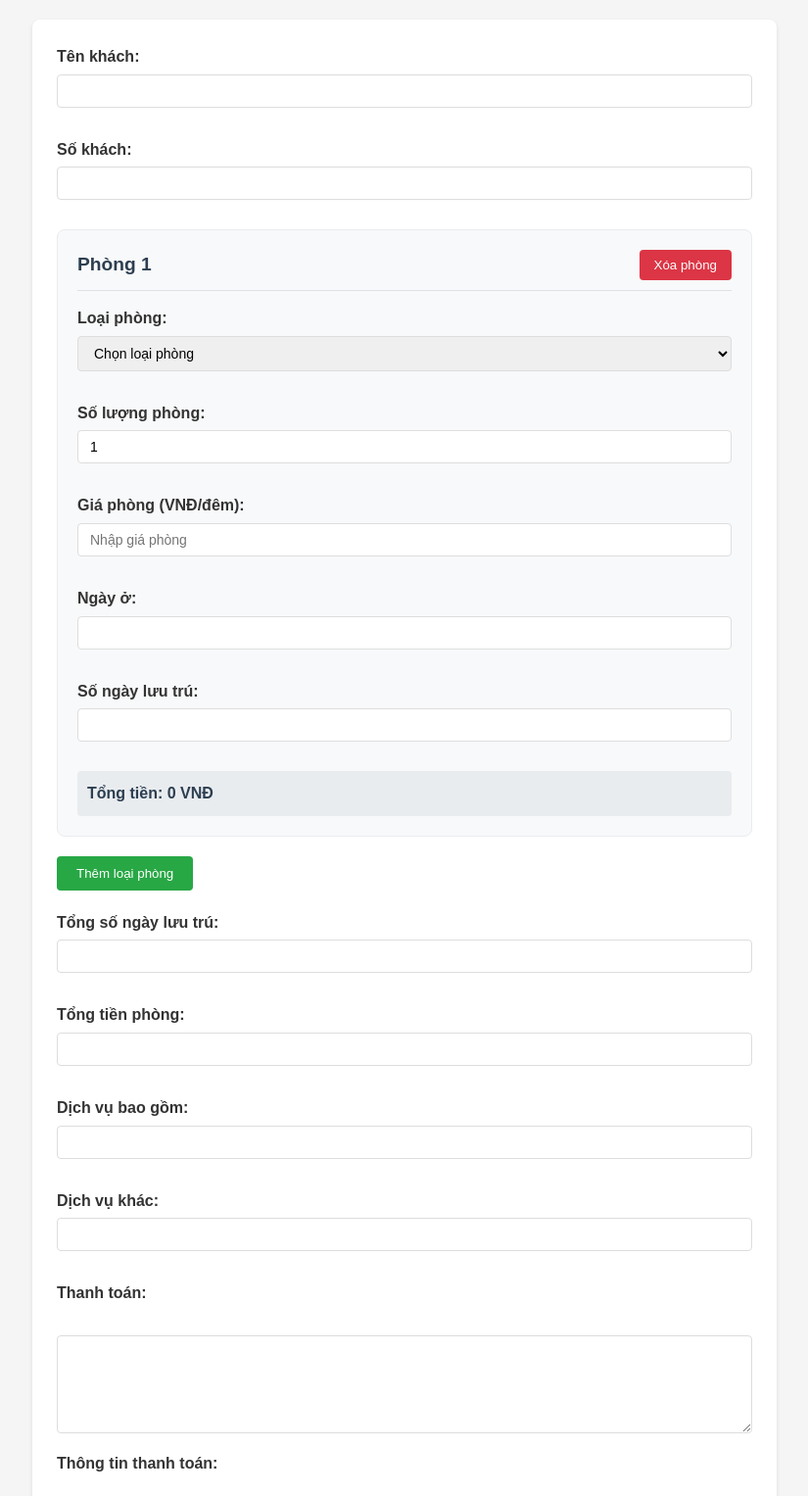
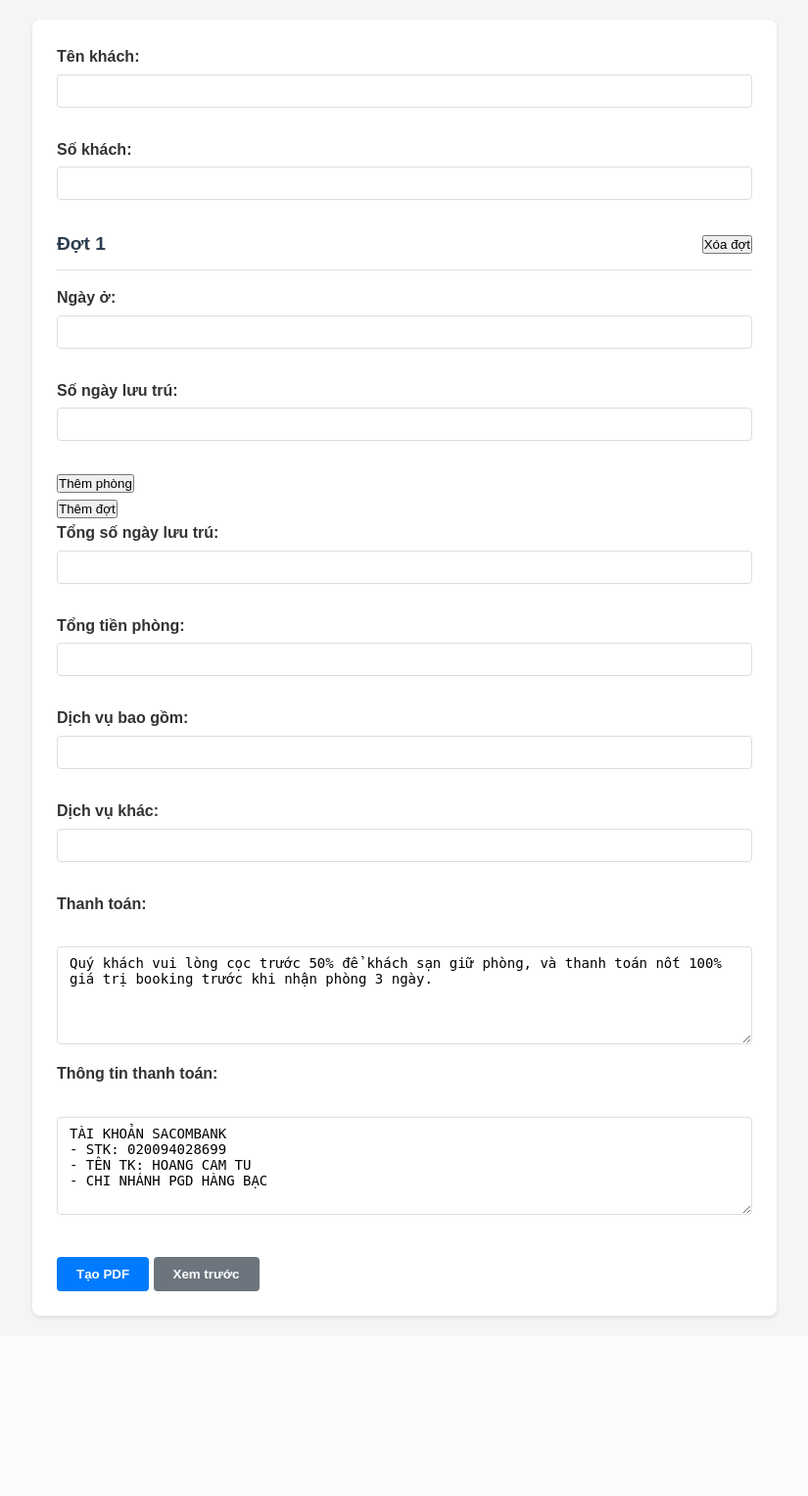
Before and after one commit to angelwshotgun/nas, a Flask app: page / in a window 1280 px wide. Shown: the top 1527 px of the page at 98% size, without its empty margins (227-1052 px from the left). After the commit the page ends 1346 px from the top, so only its background shows below. Run offline with Flask 3, Linux system fonts and the light colour scheme; some libraries are stand-ins or nearby versions.

Commit message:
Update form.html

```diff
--- a/templates/form.html
+++ b/templates/form.html
@@ -167,14 +167,15 @@
                     }
                 }, function(start, end, label) {
                     var daysStayed = end.diff(start, 'days');
-                    var roomGroup = $(element).closest('.room-group');
-                    roomGroup.find('.stay_days').val(daysStayed + ' đêm');
+                    var dateGroup = $(element).closest('.date-group');
+                    dateGroup.find('.stay_days').val(daysStayed + ' đêm');
                     setTimeout(updateStayDates, 100);
                     calculateTotalDays();
                     updateTotalPrice();
                 });
             }
 
+            // Existing helper functions remain the same
             function formatCurrency(number) {
                 return new Intl.NumberFormat('vi-VN', { style: 'currency', currency: 'VND' })
                     .format(number)
@@ -184,7 +185,8 @@
             function calculateRoomPrice(roomGroup) {
                 var quantity = parseInt($(roomGroup).find('input[name="room_quantities[]"]').val()) || 0;
                 var price = parseInt($(roomGroup).find('input[name="room_prices[]"]').val().replace(/[^0-9]/g, '')) || 0;
-                var stayDaysText = $(roomGroup).find('.stay_days').val();
+                var dateGroup = $(roomGroup).closest('.date-group');
+                var stayDaysText = dateGroup.find('.stay_days').val();
                 var nights = parseInt(stayDaysText) || 0;
 
                 var total = quantity * price * nights;
@@ -208,7 +210,7 @@
 
             function updateStayDates() {
                 var stayDates = [];
-                $('.room-group').each(function() {
+                $('.date-group').each(function() {
                     var dateValue = $(this).find('.date-range').val();
                     if (dateValue && dateValue.trim() !== '') {
                         stayDates.push(dateValue);
@@ -230,17 +232,46 @@
             function updateRoomInfo() {
                 var roomInfo = [];
                 $('.room-group').each(function() {
+                    var dateGroup = $(this).closest('.date-group');
+                    var dates = dateGroup.find('.date-range').val();
                     var roomType = $(this).find('select[name="room_types[]"]').val();
                     var quantity = $(this).find('input[name="room_quantities[]"]').val();
                     if (roomType && quantity) {
-                        roomInfo.push(`${quantity} x ${roomType}`);
+                        roomInfo.push(`${dates}: ${quantity} x ${roomType}`);
                     }
                 });
                 $('#room_info').val(roomInfo.join('\n'));
             }
 
-            $('#add-room-btn').click(function() {
-                var roomCount = $('.room-group').length + 1;
+            // New function to add date group
+            $('#add-date-btn').click(function() {
+                var dateCount = $('.date-group').length + 1;
+                var newDateHtml = `
+                    <div class="date-group">
+                        <div class="room-header">
+                            <h3>Đợt ${dateCount}</h3>
+                            <button type="button" class="remove-date">Xóa đợt</button>
+                        </div>
+                        <div class="form-group">
+                            <label>Ngày ở:</label>
+                            <input type="text" class="date-range" required>
+                        </div>
+                        <div class="form-group">
+                            <label>Số ngày lưu trú:</label>
+                            <input type="text" class="stay_days" readonly>
+                        </div>
+                        <div class="rooms-in-date"></div>
+                        <button type="button" class="add-room-btn">Thêm phòng</button>
+                    </div>
+                `;
+                $('#dates-container').append(newDateHtml);
+                initDateRangePicker($('#dates-container .date-group:last-child .date-range'));
+            });
+
+            // Modified function to add room within date group
+            $(document).on('click', '.add-room-btn', function() {
+                var dateGroup = $(this).closest('.date-group');
+                var roomCount = dateGroup.find('.room-group').length + 1;
                 var newRoomHtml = `
                     <div class="room-group">
                         <div class="room-header">
@@ -267,22 +298,35 @@
                                    placeholder="Nhập giá phòng"
                                    oninput="this.value = this.value.replace(/[^0-9]/g, '').replace(/\\B(?=(\\d{3})+(?!\\d))/g, '.')">
                         </div>
-                        <div class="form-group">
-                            <label>Ngày ở:</label>
-                            <input type="text" name="stay_dates[]" class="date-range" required>
-                        </div>
-                        <div class="form-group">
-                            <label>Số ngày lưu trú:</label>
-                            <input type="text" class="stay_days" readonly>
-                        </div>
                         <div class="total-price">Tổng tiền: 0 VNĐ</div>
                     </div>
                 `;
-                $('#rooms-container').append(newRoomHtml);
-                initDateRangePicker($('#rooms-container .room-group:last-child .date-range'));
+                dateGroup.find('.rooms-in-date').append(newRoomHtml);
                 updateTotalPrice();
             });
 
+            // Event handlers
+            $(document).on('click', '.remove-date', function() {
+                $(this).closest('.date-group').remove();
+                $('.date-group').each(function(index) {
+                    $(this).find('> .room-header > h3').text('Đợt ' + (index + 1));
+                });
+                updateRoomInfo();
+                updateTotalPrice();
+                calculateTotalDays();
+            });
+
+            $(document).on('click', '.remove-room', function() {
+                var dateGroup = $(this).closest('.date-group');
+                $(this).closest('.room-group').remove();
+                dateGroup.find('.room-group').each(function(index) {
+                    $(this).find('h3').text('Phòng ' + (index + 1));
+                });
+                updateRoomInfo();
+                updateTotalPrice();
+            });
+
+            // Existing event handlers remain the same
             $(document).on('input', 'input[name="room_quantities[]"], input[name="room_prices[]"]', function() {
                 updateRoomInfo();
                 updateTotalPrice();
@@ -290,18 +334,6 @@
 
             $(document).on('change', 'select[name="room_types[]"]', function() {
                 updateRoomInfo();
-            });
-
-            $(document).on('click', '.remove-room', function() {
-                $(this).closest('.room-group').remove();
-
-                $('.room-group').each(function(index) {
-                    $(this).find('h3').text('Phòng ' + (index + 1));
-                });
-
-                updateRoomInfo();
-                updateTotalPrice();
-                calculateTotalDays();
             });
 
             $('form').on('submit', function(e) {
@@ -318,7 +350,15 @@
                 $('#preview-form').submit();
             });
 
-            initDateRangePicker($('.room-group:first .date-range'));
+            // Set default values
+            const defaultPaymentNote = "Quý khách vui lòng cọc trước 50% để khách sạn giữ phòng, và thanh toán nốt 100% giá trị booking trước khi nhận phòng 3 ngày.";
+            const defaultPaymentInfo = "TÀI KHOẢN SACOMBANK \n- STK: 020094028699 \n- TÊN TK: HOANG CAM TU \n- CHI NHÁNH PGD HÀNG BẠC";
+
+            $('textarea[name="payment_note"]').val(defaultPaymentNote);
+            $('textarea[name="payment_info"]').val(defaultPaymentInfo);
+
+            // Initialize first date group
+            $('#add-date-btn').click();
         });
     </script>
 </head>
@@ -334,45 +374,9 @@
             <input type="text" name="guests" required>
         </div>
 
-        <div id="rooms-container">
-            <div class="room-group">
-                <div class="room-header">
-                    <h3>Phòng 1</h3>
-                    <button type="button" class="remove-room">Xóa phòng</button>
-                </div>
-                <div class="form-group">
-                    <label>Loại phòng:</label>
-                    <select name="room_types[]" required>
-                        <option value="">Chọn loại phòng</option>
-                        <option value="Classic Double Room">Classic Double Room (CLD)</option>
-                        <option value="Classic Premium Room">Classic Premium Room (CLP)</option>
-                        <option value="Studio Room">Studio Room (STU)</option>
-                        <option value="Triple Room">Triple Room (TRIP)</option>
-                    </select>
-                </div>
-                <div class="form-group">
-                    <label>Số lượng phòng:</label>
-                    <input type="number" name="room_quantities[]" min="1" value="1" required>
-                </div>
-                <div class="form-group">
-                    <label>Giá phòng (VNĐ/đêm):</label>
-                    <input type="text" name="room_prices[]" class="price-input" required
-                           placeholder="Nhập giá phòng"
-                           oninput="this.value = this.value.replace(/[^0-9]/g, '').replace(/\B(?=(\d{3})+(?!\d))/g, '.')">
-                </div>
-                <div class="form-group">
-                    <label>Ngày ở:</label>
-                    <input type="text" name="stay_dates[]" class="date-range" required>
-                </div>
-                <div class="form-group">
-                    <label>Số ngày lưu trú:</label>
-                    <input type="text" class="stay_days" readonly>
-                </div>
-                <div class="total-price">Tổng tiền: 0 VNĐ</div>
-            </div>
-        </div>
+        <div id="dates-container"></div>
 
-        <button type="button" id="add-room-btn">Thêm loại phòng</button>
+        <button type="button" id="add-date-btn">Thêm đợt</button>
 
         <div class="form-group">
             <label>Tổng số ngày lưu trú:</label>
```
